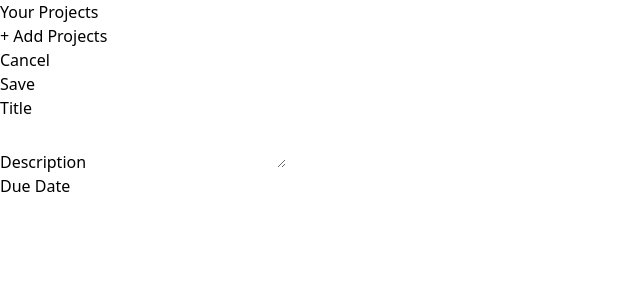
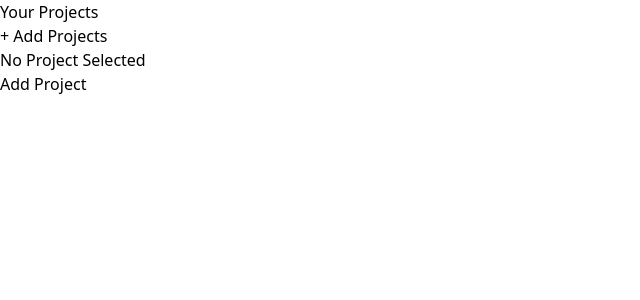
Before and after one commit to jemcap/taskly-task-manager, a React (Vite) app: page / in a window 1280 px wide. Shown: the top 300 px of the page, without its empty margins (0-640 px from the left). Built offline with nearby package versions, Linux system fonts and the light colour scheme.

Commit message:
feature: Added state to manage rendering two components upon a button click

```diff
--- a/src/App.jsx
+++ b/src/App.jsx
@@ -1,12 +1,36 @@
+import React, { useState } from "react";
 import NewProject from "./components/NewProject";
 import ProjectSidebar from "./components/ProjectSidebar";
+import NoProjectSelected from "./components/NoProjectSelected";
 import "./styles.css";
 
 function App() {
+  const [projectState, setProjectState] = useState({
+    selectedProjectId: undefined,
+    projects: [],
+  });
+
+  function handleAddProject() {
+    setProjectState((prev) => {
+      return {
+        ...prev,
+        selectedProjectId: null,
+      };
+    });
+  }
+
+  let content;
+
+  if (projectState.selectedProjectId === null) {
+    content = <NewProject />;
+  } else if (projectState.selectedProjectId === undefined) {
+    content = <NoProjectSelected onStartAddProject={handleAddProject} />;
+  }
+
   return (
     <>
-      <ProjectSidebar />
-      <NewProject />
+      <ProjectSidebar onStartAddProject={handleAddProject} />
+      {content}
     </>
   );
 }
--- /dev/null
+++ b/src/components/Button.jsx
@@ -0,0 +1,7 @@
+import React from "react";
+
+const Button = ({ children, ...props }) => {
+  return <button {...props}>{...children}</button>;
+};
+
+export default Button;
--- /dev/null
+++ b/src/components/NoProjectSelected.jsx
@@ -0,0 +1,15 @@
+import React from "react";
+import Button from "./Button";
+
+const NoProjectSelected = ({ onStartAddProject }) => {
+  return (
+    <div>
+      <h1>No Project Selected</h1>
+      <p>
+        <Button onClick={onStartAddProject}>Add Project</Button>
+      </p>
+    </div>
+  );
+};
+
+export default NoProjectSelected;
--- a/src/components/ProjectSidebar.jsx
+++ b/src/components/ProjectSidebar.jsx
@@ -1,11 +1,12 @@
 import React from "react";
+import Button from "./Button";
 
-const ProjectSidebar = () => {
+const ProjectSidebar = ({ onStartAddProject }) => {
   return (
     <aside>
       <h2>Your Projects</h2>
       <div>
-        <button>+ Add Projects</button>
+        <Button onClick={onStartAddProject}>+ Add Projects</Button>
       </div>
       <ul></ul>
     </aside>
```
